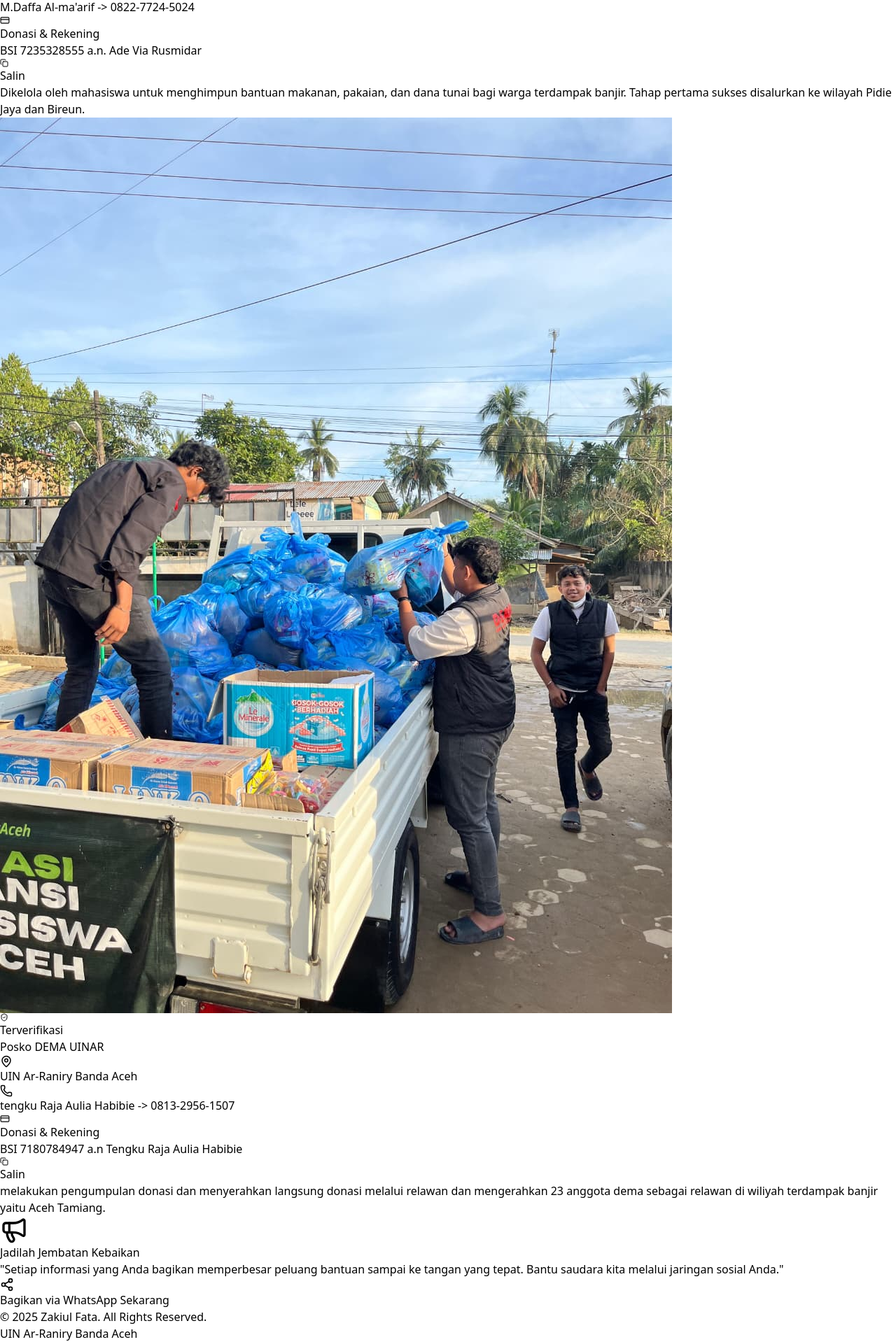
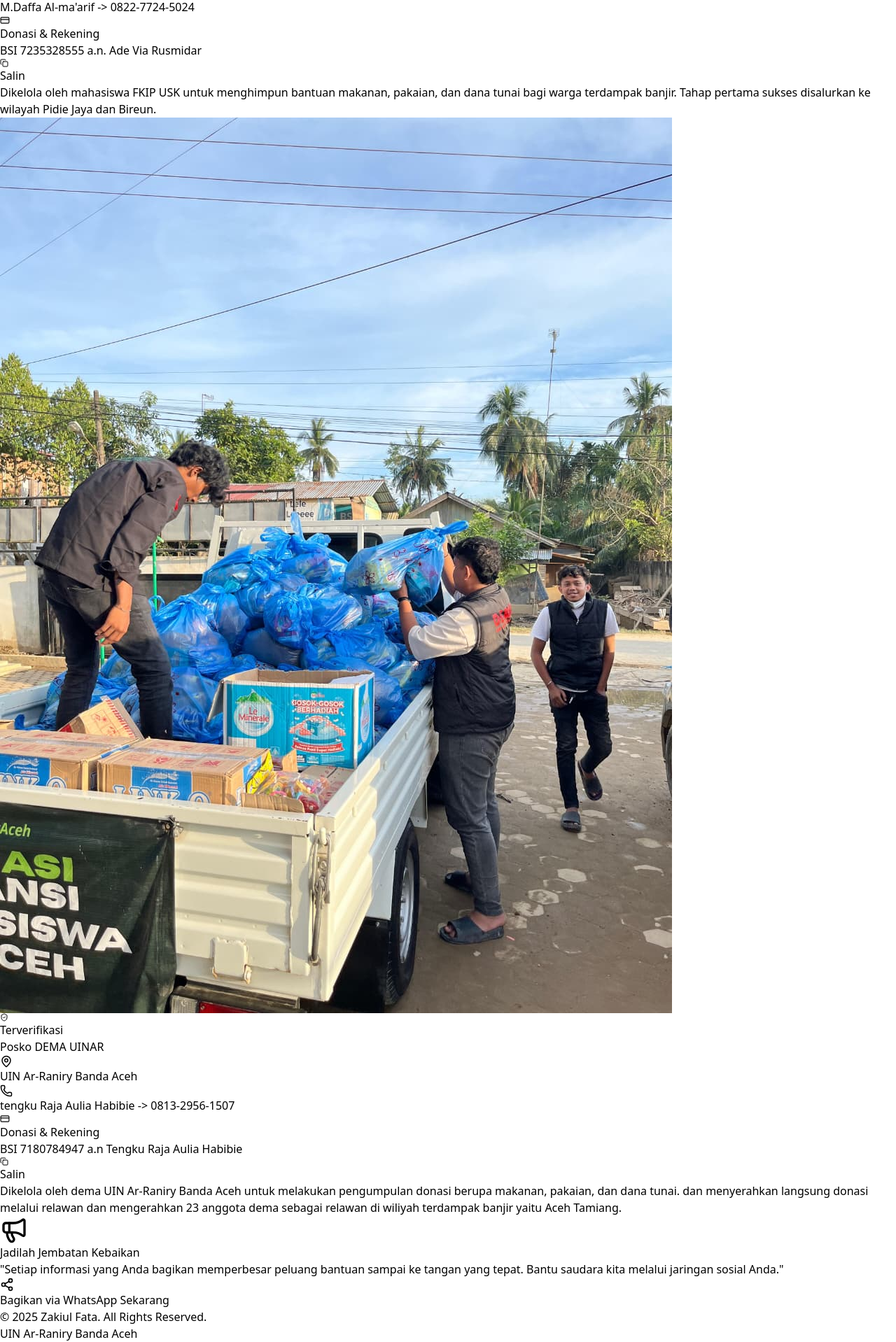
Before and after one commit to zakiulFata/App_Aceh_Peduli, a React (Vite) app: page / in a window 1280 px wide. Shown: the part 9202-11120 px from the top of the page at 70% size. Built offline with nearby package versions, Linux system fonts and the light colour scheme.

Commit message:
Update posko data and descriptions

```diff
--- a/src/data/poskoData.ts
+++ b/src/data/poskoData.ts
@@ -28,7 +28,7 @@ export const poskoData: Posko[] = [
     alamat: "Jl. Panglima Nyak Makam, Simpang BPKP, Banda Aceh",
     pic: "M.Daffa Al-ma'arif -> 0822-7724-5024",
     rekening: "BSI 7235328555 a.n. Ade Via Rusmidar",
-    deskripsi: "Dikelola oleh mahasiswa untuk menghimpun bantuan makanan, pakaian, dan dana tunai bagi warga terdampak banjir. Tahap pertama sukses disalurkan ke wilayah Pidie Jaya dan Bireun.",
+    deskripsi: "Dikelola oleh mahasiswa FKIP USK untuk menghimpun bantuan makanan, pakaian, dan dana tunai bagi warga terdampak banjir. Tahap pertama sukses disalurkan ke wilayah Pidie Jaya dan Bireun.",
     image: posko2,
   },
   {
@@ -37,7 +37,7 @@ export const poskoData: Posko[] = [
     alamat: "UIN Ar-Raniry Banda Aceh",
     pic: "tengku Raja Aulia Habibie -> 0813-2956-1507",
     rekening: "BSI 7180784947 a.n Tengku Raja Aulia Habibie",
-    deskripsi: "melakukan pengumpulan donasi  dan menyerahkan langsung donasi melalui relawan dan mengerahkan 23 anggota dema sebagai relawan di wiliyah terdampak banjir yaitu Aceh Tamiang. ",
+    deskripsi: "Dikelola oleh dema UIN Ar-Raniry Banda Aceh untuk melakukan pengumpulan donasi berupa makanan, pakaian, dan dana tunai. dan menyerahkan langsung donasi melalui relawan dan mengerahkan 23 anggota dema sebagai relawan di wiliyah terdampak banjir yaitu Aceh Tamiang. ",
     image: posko3,
   },
 ];
```
